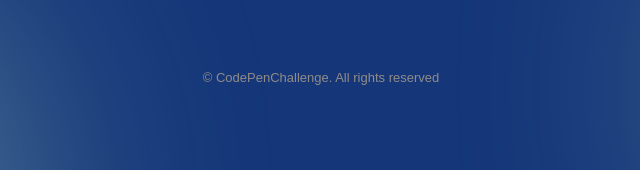
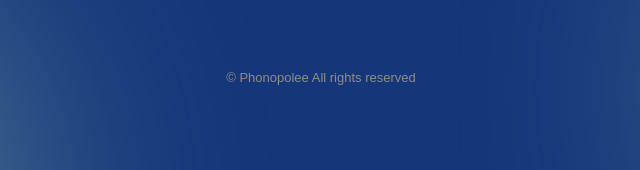
Before and after one commit to It-SB/Phonopolee, a plain HTML site: page index.html in a window 1280 px wide. Shown: the part 3786-3956 px from the top of the page, 319-959 px from the left. Drawn offline with nearby package versions, Linux system fonts and the light colour scheme; a web font is replaced by a local one.

Commit message:
Update index.html

```diff
--- a/index.html
+++ b/index.html
@@ -485,7 +485,7 @@
 		<img src="https://cdn.pixabay.com/photo/2022/10/12/00/04/cat-7515377_1280.jpg" alt="footer image" class="footer__tree-2"> -->
         </div>
         <span class="footer__copy">
-          &#169; CodePenChallenge. All rights reserved
+          &#169; Phonopolee All rights reserved
         </span>
       </footer>
       <!--==================== SCROLL UP ====================-->
```
